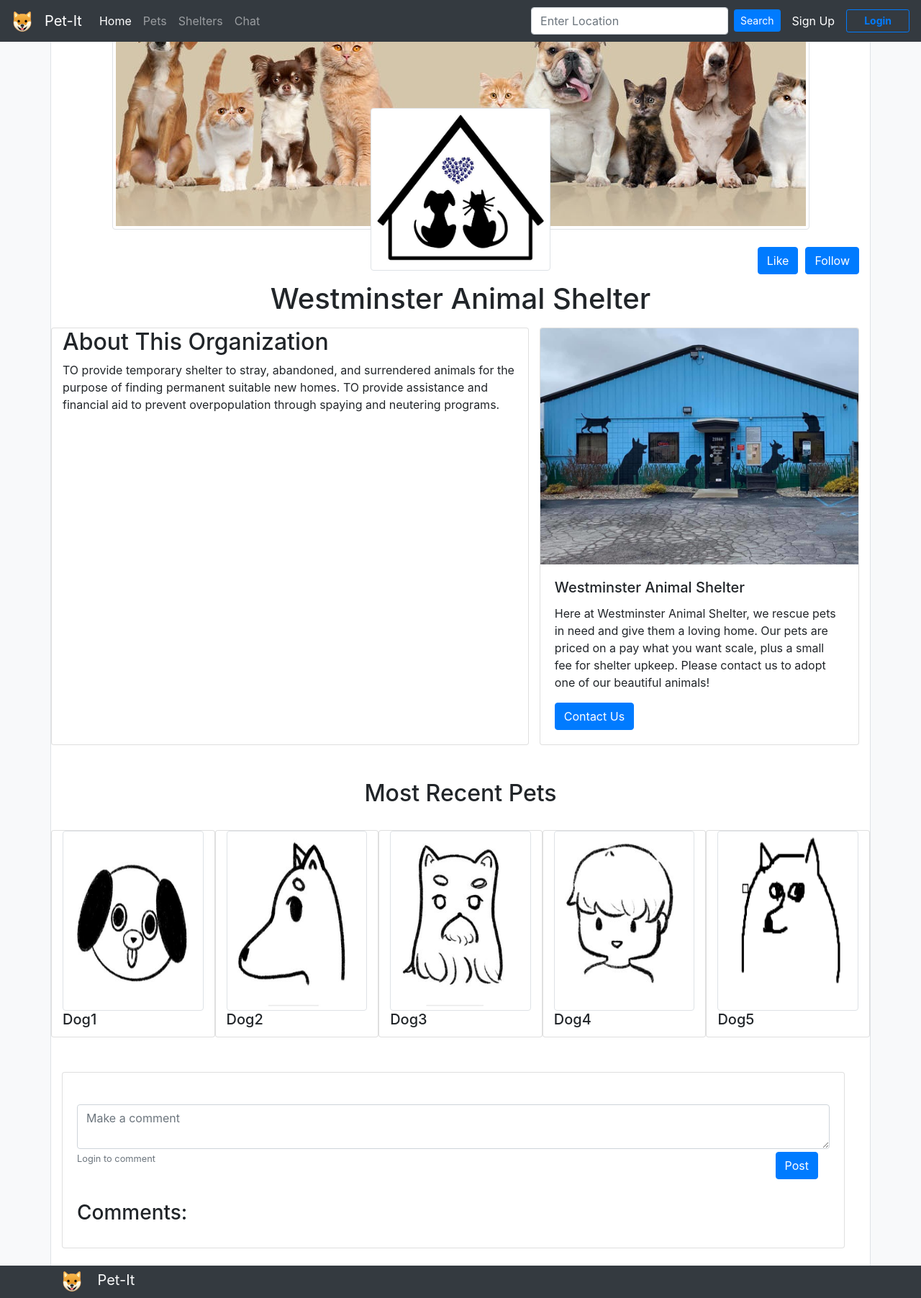
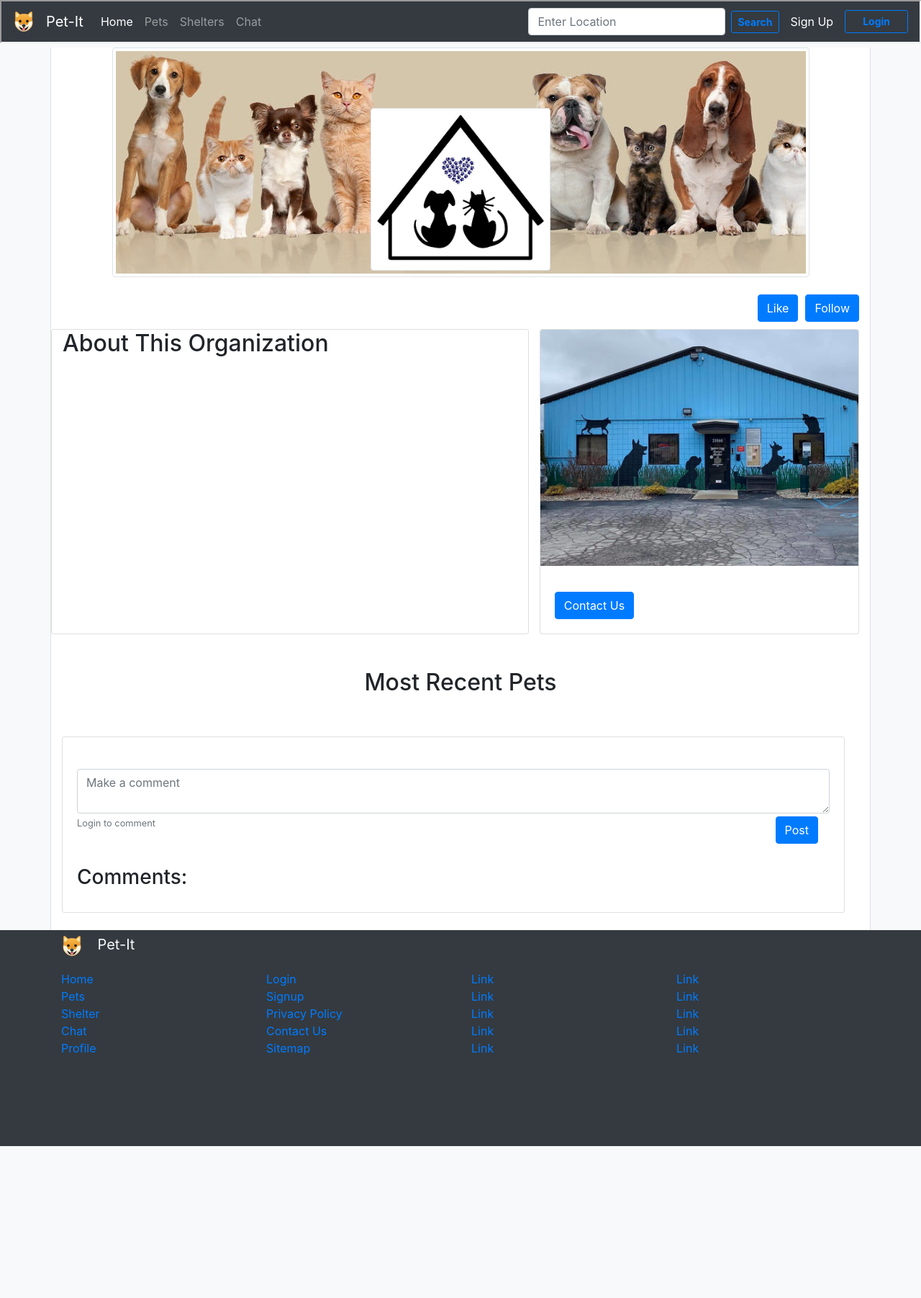
Before and after one commit to alexjdesio/cs326-final-kaf, a website: page html/shelterPage.html in a window 1280 px wide. Shown: the top 1803 px of the page at 72% size. After the commit the page ends 1592 px from the top, so only its background shows below. Drawn offline with nearby package versions, Linux system fonts and the light colour scheme; files whose address does not match are found by name.

Commit message:
Update shelterPage.html

```diff
--- a/html/shelterPage.html
+++ b/html/shelterPage.html
@@ -6,51 +6,11 @@
         <link rel="stylesheet" href="https://cdn.jsdelivr.net/npm/bootstrap@4.5.3/dist/css/bootstrap.min.css"
         integrity="sha384-TX8t27EcRE3e/ihU7zmQxVncDAy5uIKz4rEkgIXeMed4M0jlfIDPvg6uqKI2xXr2" crossorigin="anonymous">
         <link rel="stylesheet" type="text/css" href="style.css">
+        <script type="module" src="./client.js" defer></script>
     </head>
 
     <body class='bg-light'>
-
-        <!-- This is the start of the navbar (Credit Goes To Alex, Thanks!)-->
-        <nav class="navbar navbar-expand-lg navbar-dark bg-dark fixed-top">
-            <a class="navbar-brand" href="index.html">
-                <img src="./images/dog_icon.png " width="30" height="30" alt="" loading="lazy">
-            </a>
-            <a class="navbar-brand" href="index.html">Pet-It</a>
-            <button class="navbar-toggler" type="button" data-toggle="collapse" data-target="#navbarSupportedContent" aria-controls="navbarSupportedContent"
-                aria-expanded="false" aria-label="Toggle navigation">
-            <span class="navbar-toggler-icon"></span>
-            </button>
-
-            <div class="collapse navbar-collapse" id="navbarSupportedContent">
-            <ul class="navbar-nav mr-auto">
-                <li class="nav-item active">
-                <a class="nav-link" href="index.html">Home <span class="sr-only">(current)</span></a>
-                </li>
-                <li class="nav-item">
-                <a class="nav-link" href="#">Pets</a>
-                </li>
-                <li class="nav-item">
-                    <a class="nav-link" href="#">Shelters</a>
-                </li>
-                <li class="nav-item">
-                    <a class="nav-link" href="#">Chat</a>
-                </li>
-            </ul>
-            <form class="form-inline my-2 my-lg-0">
-                <input class="form-control mr-sm-2" type="search" placeholder="Enter Location" aria-label="Search">
-                <button type="submit" class="btn btn-primary btn-sm">Search</button>
-            </form>
-                <li class="nav-item">
-                    <a class="nav-link text-white" href="signup.html">Sign Up</a>
-                </li>
-                <li class="nav-item">
-                    <button id="login" type="button" class="btn btn-outline-primary btn-sm">
-                        <a class="nav-link font-weight-bolder" href="login.html">Login</a>
-                    </button>
-                </li>
-            </div>
-        </nav>
-        <!-- This is the end of the navbar-->
+        <iframe id="inlineFrameExample" width="100%" height="60px" title="Navbar" src="./navbar-template.html"></iframe>
 
         <!--Banner, Pic, Info, Location, etc.-->
         <div class="container border-left border-right bg-white">
@@ -60,22 +20,20 @@
         <button type="button" class="btn btn-primary float-right">Follow</button>
         <button type="button" class="btn btn-primary float-right buttonGap">Like</button>
         <div class='mt-5'>
-            <h1 class='text-center'> Westminster Animal Shelter </h1>
+            <h1 id='nameOrg' class='text-center'></h1>
         </div>
-
         <div class='row mt-3'>
             <div class='col-7 card'>
             <h2>About This Organization </h2>
-            <p>TO provide temporary shelter to stray, abandoned, and surrendered animals for the purpose of finding permanent suitable new homes.
-            TO provide assistance and financial aid to prevent overpopulation through spaying and neutering programs.</p>
+            <p id='aboutOrg'></p>
             </div>
 
             <div class='col-5'>
             <div class="card">
                 <img src="./images/shelterPic.jpg" class="card-img-top" alt="...">
                 <div class="card-body">
-                    <h5 class="card-title">Westminster Animal Shelter</h5>
-                    <p class="card-text">Here at Westminster Animal Shelter, we rescue pets in need and give them a loving home. Our pets are priced on a pay what you want scale, plus a small fee for shelter upkeep. Please contact us to adopt one of our beautiful animals!</p>
+                    <h5 id='nameOrg2' class="card-title"></h5>
+                    <p id='aboutOrg2' class="card-text"></p>
                     <a href="#" class="btn btn-primary">Contact Us</a>
                 </div>
             </div>
@@ -86,29 +44,7 @@
         <!--Most Recent Pets Cards-->
         <div class='mt-5'>
             <h2 class='text-center'> Most Recent Pets </h2>
-            <br>
-            <div class="row">
-                <div class="col card">
-                    <img src='images/dog-1.jpg' class='img-thumbnail imgCrop' width='200' height='200'>
-                    <h5 class="card-title">Dog1</h5>
-                </div>
-                <div class="col card">
-                    <img src='images/dog-2.jpg' class='img-thumbnail imgCrop'width='200' height='200'>
-                    <h5 class="card-title">Dog2</h5>
-                </div>
-                <div class="col card">
-                    <img src='images/dog-3.jpg' class='img-thumbnail imgCrop'width='200' height='200'>
-                    <h5 class="card-title">Dog3</h5>
-                </div>
-                <div class="col card">
-                    <img src='images/dog-4.jpg' class='img-thumbnail imgCrop'width='200' height='200'>
-                    <h5 class="card-title">Dog4</h5>
-                </div>
-                <div class="col card">
-                    <img src='images/dog5.png' class='img-thumbnail imgCrop'width='200' height='200'>
-                    <h5 class="card-title">Dog5</h5>
-                </div>
-            </div>
+            <div id='recentPet' class="row"></div>
         </div>
         <!--End of Most Recent Pets-->
 
```
